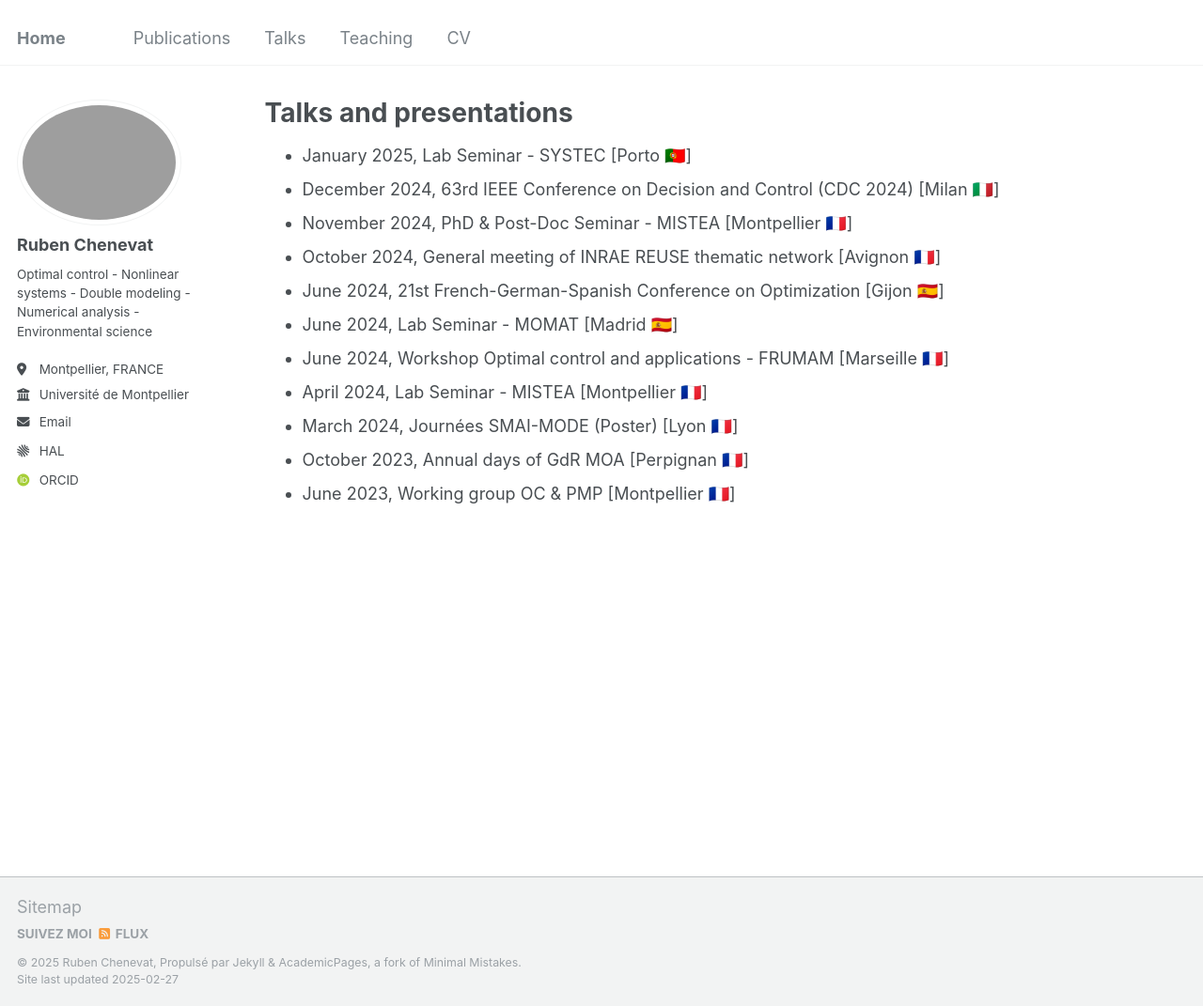
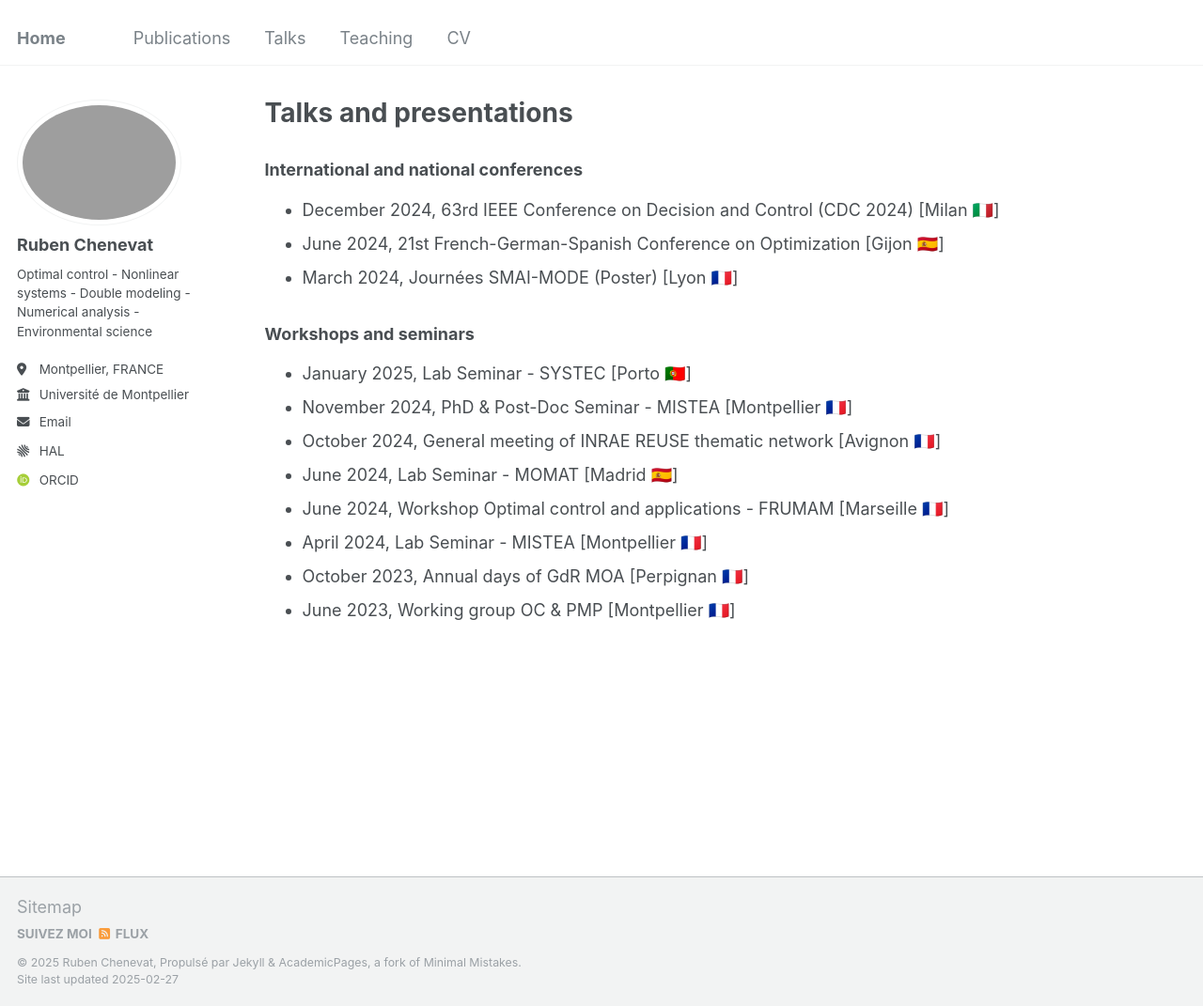
Before and after one commit to rubenchenevat/rubenchenevat.github.io, a Jekyll site: the page built from _pages/talks.html, in a window 1280 px wide and 1071 px high. Shown: the whole window at 94% size. Built offline with Jekyll 4.4.1, drawn with Linux system fonts in a browser that asks for light colours; some web fonts are replaced.

Commit message:
Update talks.html

```diff
--- a/_pages/talks.html
+++ b/_pages/talks.html
@@ -16,16 +16,23 @@ author_profile: true
 {% endfor %}
 -->
 
+<h3>International and national conferences</h3>
+
+<ul>
+    <li>December 2024, 63rd IEEE Conference on Decision and Control (CDC 2024) [Milan 🇮🇹]</li>
+    <li>June 2024, 21st French-German-Spanish Conference on Optimization [Gijon 🇪🇸]</li>
+    <li>March 2024, Journées SMAI-MODE (Poster) [Lyon 🇫🇷]</li>
+</ul>
+
+<h3>Workshops and seminars</h3>
+
 <ul>
     <li>January 2025, Lab Seminar - SYSTEC [Porto 🇵🇹]</li>
-    <li>December 2024, 63rd IEEE Conference on Decision and Control (CDC 2024) [Milan 🇮🇹]</li>
     <li>November 2024, PhD & Post-Doc Seminar - MISTEA [Montpellier 🇫🇷]</li>
     <li>October 2024, General meeting of INRAE REUSE thematic network [Avignon 🇫🇷]</li>
-    <li>June 2024, 21st French-German-Spanish Conference on Optimization [Gijon 🇪🇸]</li>
     <li>June 2024, Lab Seminar - MOMAT [Madrid 🇪🇸]</li>
     <li>June 2024, Workshop Optimal control and applications - FRUMAM [Marseille 🇫🇷]</li>
     <li>April 2024, Lab Seminar - MISTEA [Montpellier 🇫🇷]</li>
-    <li>March 2024, Journées SMAI-MODE (Poster) [Lyon 🇫🇷]</li>
     <li>October 2023, Annual days of GdR MOA [Perpignan 🇫🇷]</li>
     <li>June 2023, Working group OC & PMP [Montpellier 🇫🇷]</li>
 </ul>
```
